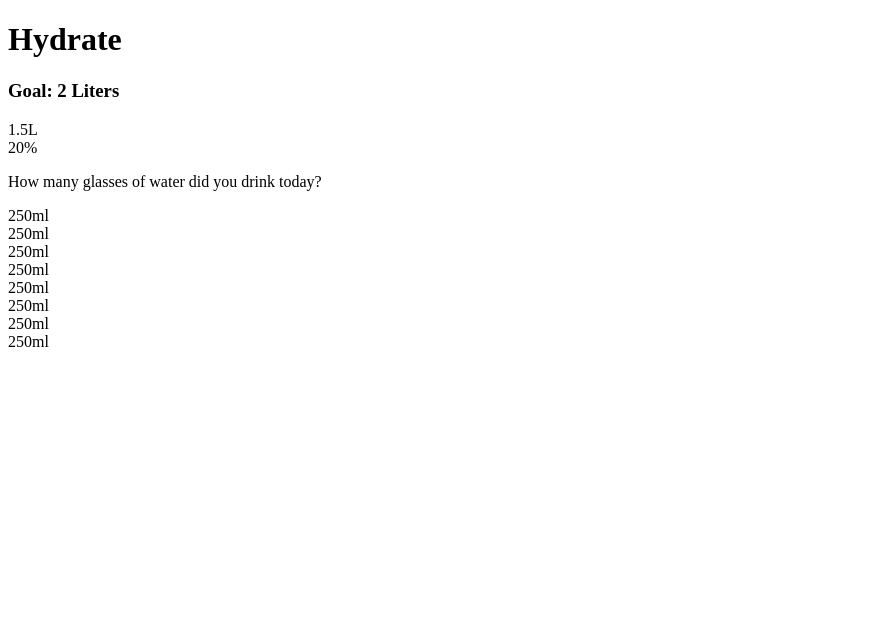
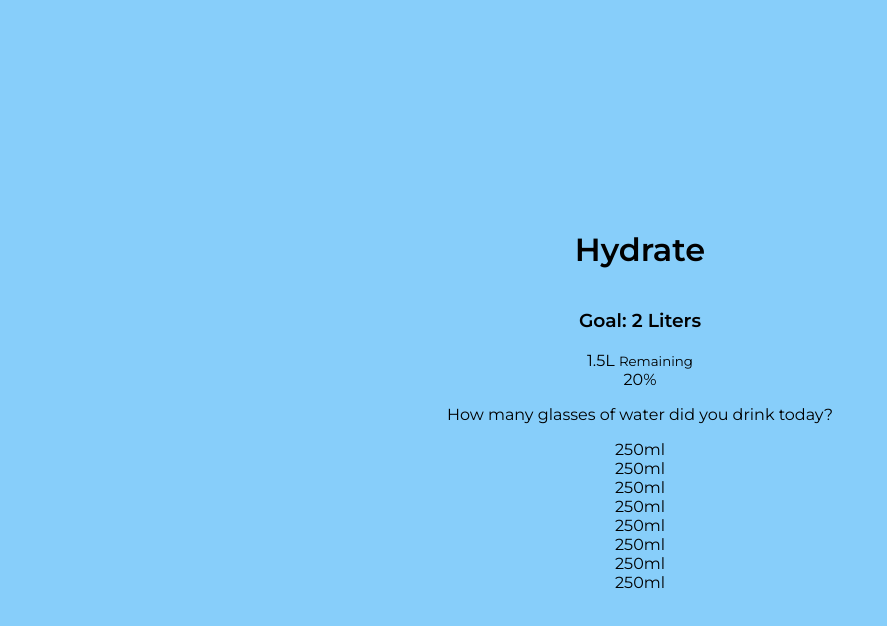
Before and after one commit to nikczemnydev/HydrationTracker, a plain HTML site: page index.html in a window 1280 px wide. Shown: the whole page, without its empty margins (0-887 px from the left). Drawn offline with Linux system fonts and the light colour scheme.

Commit message:
Created main HTML layout and basic CSS styling.

```diff
--- a/index.html
+++ b/index.html
@@ -19,6 +19,7 @@
         <div class="cup">
             <div class="remaining" id="remaining"></div>
             <span id="liters">1.5L</span>
+            <small>Remaining</small>
         </div>
 
         <div class="percentage" id="percentage">
--- a/style.css
+++ b/style.css
@@ -0,0 +1,17 @@
+@import url('https://fonts.googleapis.com/css?family=Montserrat:400,600&display=swap');
+
+* {
+    box-sizing: border-box;
+}
+
+body {
+    background-color: lightskyblue;
+    font-family: 'Montserrat', sans-serif;
+    display: flex;
+    flex-direction: column;
+    align-items: center;
+    justify-content: center;
+    height: 100vh;
+    overflow: hidden;
+    margin: 0;
+}
```
